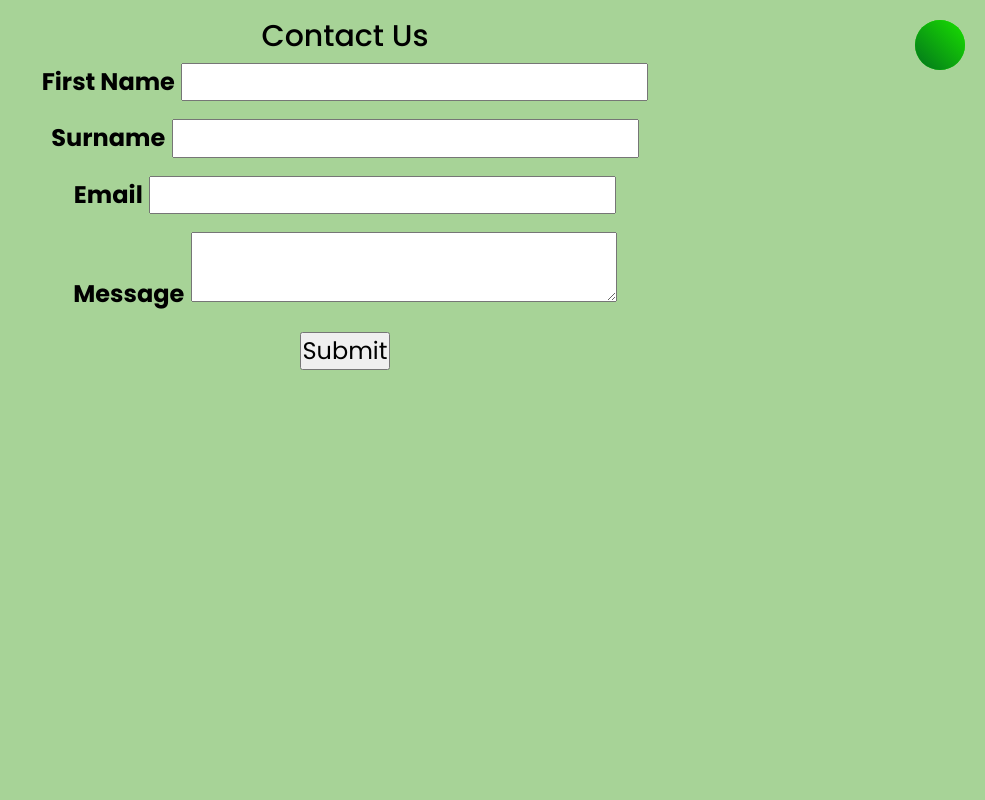
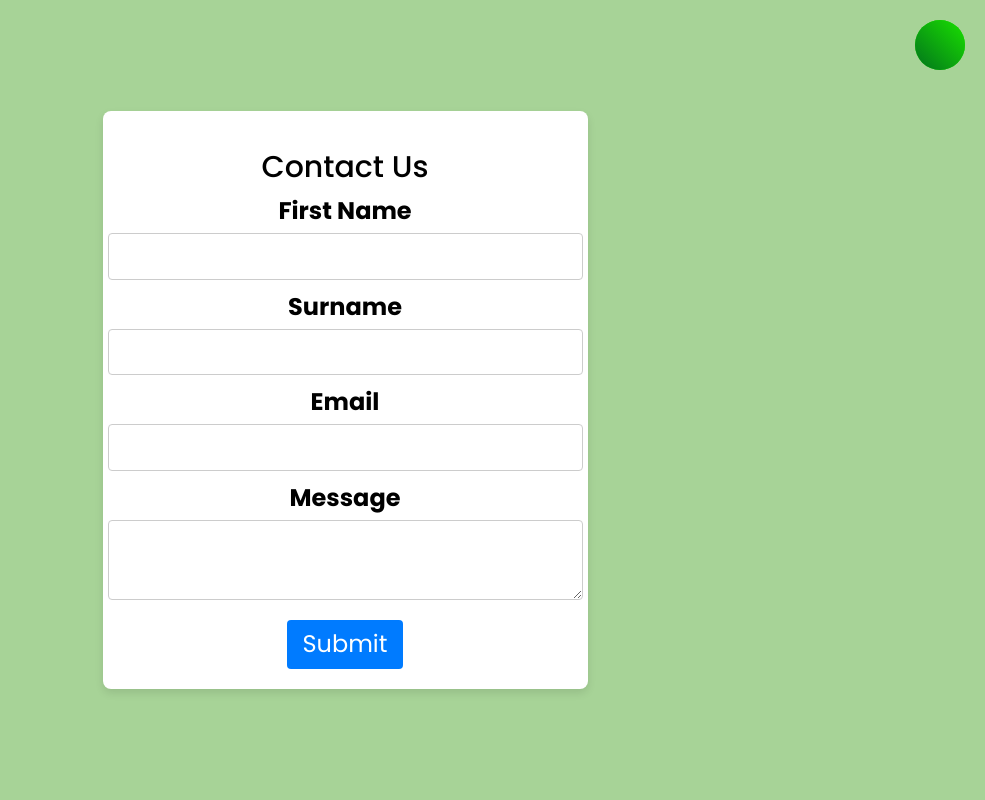
Before and after one commit to STEAM-Center-NYC/10035-Search-Engine-For-Safe-Space-Locations-for-Students-Battling-Mental-Health-Issues, a Flask app: page /contact in a window 1280 px wide. Shown: the whole page, without its empty margins (295-1280 px from the left). Run offline with Flask 3, Linux system fonts and the light colour scheme; some libraries are stand-ins or nearby versions.

Commit message:
Fixed form and had it set to the middle

```diff
--- a/templates/contact.html.jinja
+++ b/templates/contact.html.jinja
@@ -12,8 +12,78 @@
   <link rel="stylesheet" href="https://cdnjs.cloudflare.com/ajax/libs/font-awesome/5.15.3/css/all.min.css" />
   <link rel="stylesheet" href="/static/css/styles.css">
 
+  <style>
+    body {
+      font-family: 'Poppins', sans-serif;
+      margin: 0;
+      padding: 0;
+      display: flex;
+      justify-content: center;
+      align-items: center;
+      height: 100vh;
+      background-color: #A7D397;
+    }
+
+    .card {
+      background: #fff;
+      padding: 2rem;
+      box-shadow: 0 4px 8px rgba(0,0,0,0.1);
+      border-radius: 8px;
+      max-width: 600px;
+      width: 100%;
+    }
+
+    .form-group {
+      margin-bottom: 1rem;
+    }
+
+    label {
+      display: block;
+      margin-bottom: 0.5rem;
+    }
+
+    input[type="text"], input[type="email"], textarea {
+      width: 100%;
+      padding: 0.5rem;
+      border: 1px solid #ccc;
+      border-radius: 4px;
+      box-sizing: border-box;
+    }
+
+    textarea {
+      resize: vertical;
+    }
+
+    input[type="submit"] {
+      background-color: #007bff;
+      color: #fff;
+      border: none;
+      padding: 0.75rem 1.5rem;
+      border-radius: 4px;
+      cursor: pointer;
+    }
+
+    input[type="submit"]:hover {
+      background-color: #0056b3;
+    }
+
+    .row {
+      display: flex;
+      flex-wrap: wrap;
+      justify-content: space-between;
+    }
+
+    .col {
+      flex: 1 1 48%;
+      min-width: 45%;
+    }
+
+    .col-full {
+      flex: 1 1 100%;
+    }
+  </style>
+
 </head>
-
 
 <body>
   <input type="checkbox" id="active">
@@ -34,9 +104,6 @@
     </ul>
   </div>
 
-
-
-
   <div style="text-align: center;">
     <div class="card">
       <h2>Contact Us</h2>
@@ -45,45 +112,39 @@
           <div class="col">
             <div class="form-group">
               <label>First Name</label>
-              <input type="text">
+              <input type="text" name="first-name">
             </div>
           </div>
 
           <div class="col">
             <div class="form-group">
               <label>Surname</label>
-              <input type="text">
+              <input type="text" name="surname">
             </div>
           </div>
 
           <div class="col">
             <div class="form-group">
               <label>Email</label>
-              <input type="email">
+              <input type="email" name="email">
             </div>
           </div>
 
-          <div class="col">
+          <div class="col-full">
             <div class="form-group">
               <label>Message</label>
-              <textarea></textarea>
+              <textarea name="message"></textarea>
             </div>
           </div>
 
-          <div class="col">
+          <div class="col-full">
             <input type="submit" value="Submit">
             <input name="send-to" value="cjohn@brooklynsteamcenter.org" hidden>
-          </div>
           </div>
         </form>
       </div>
     </div>
-
-
-
-
+  </div>
 </body>
 
-
-
 </html>
```
Lines whose indentation alone changed are shown as unchanged.
